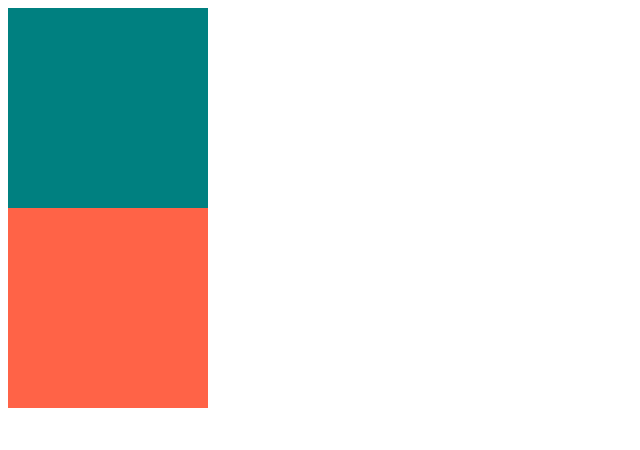
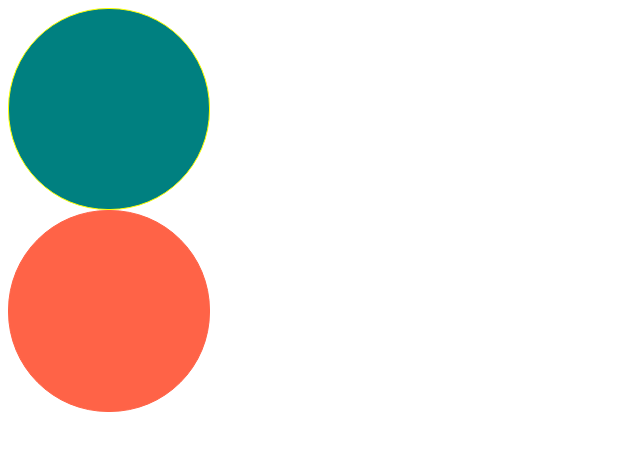
Before and after one commit to HyonHyonKOR/react-masterclass, a React (Create React App) app: page / in a window 1280 px wide. Shown: the top 450 px of the page, without its empty margins (0-640 px from the left). Built offline with nearby package versions, Linux system fonts and the light colour scheme.

Commit message:
feat: typescript practive with React props2

```diff
--- a/src/App.tsx
+++ b/src/App.tsx
@@ -3,7 +3,7 @@ import Circle from "./Circle";
 function App() {
   return (
     <div>
-      <Circle bgColor="teal" />
+      <Circle text="wow" borderColor="yellow" bgColor="teal" />
       <Circle bgColor="tomato" />
     </div>
   );
--- a/src/Circle.tsx
+++ b/src/Circle.tsx
@@ -2,29 +2,25 @@ import styled from "styled-components";
 
 interface ContainerProps {
   bgColor: string;
+  borderColor: string;
 }
 
 const Container = styled.div<ContainerProps>`
   width: 200px;
   height: 200px;
   background-color: ${(props) => props.bgColor};
+  border-radius: 100px;
+  border: 1px solid ${(props) => props.borderColor};
 `;
 
 interface CircleProps {
   bgColor: string;
+  borderColor?: string;
+  text?: string;
 }
 
-function Circle({ bgColor }: CircleProps) {
-  return <Container bgColor={bgColor} />;
+function Circle({ bgColor, borderColor, text = "default" }: CircleProps) {
+  return <Container bgColor={bgColor} borderColor={borderColor ?? bgColor} />;
 }
 
 export default Circle;
-
-interface PlayerShape {
-  name: string;
-  age: number;
-}
-const sayHello = (playerObj: PlayerShape) =>
-  `Hello ${playerObj.name} I'm ${playerObj.age} years old`;
-
-sayHello({ name: "Jason", age: 15 });
```
